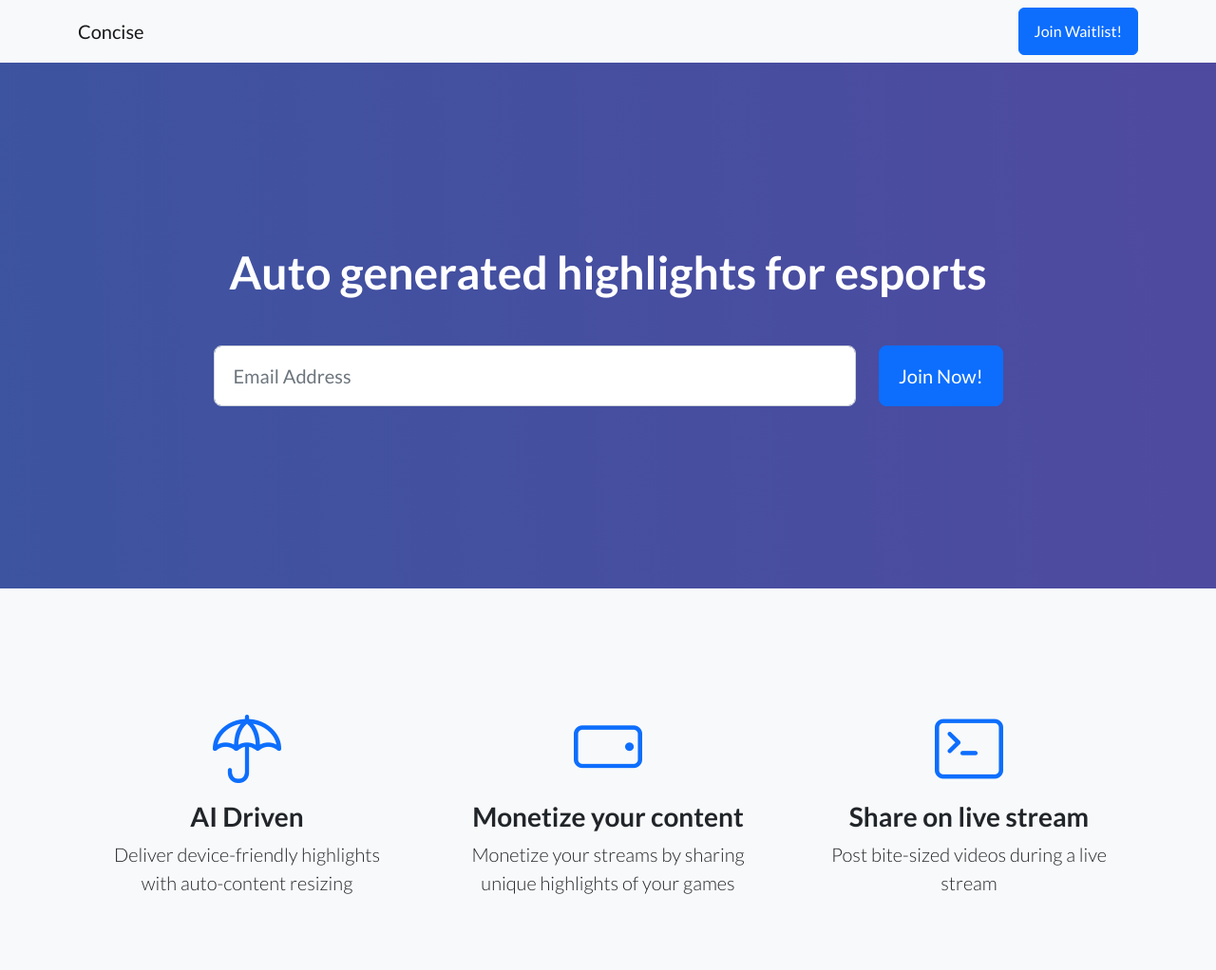
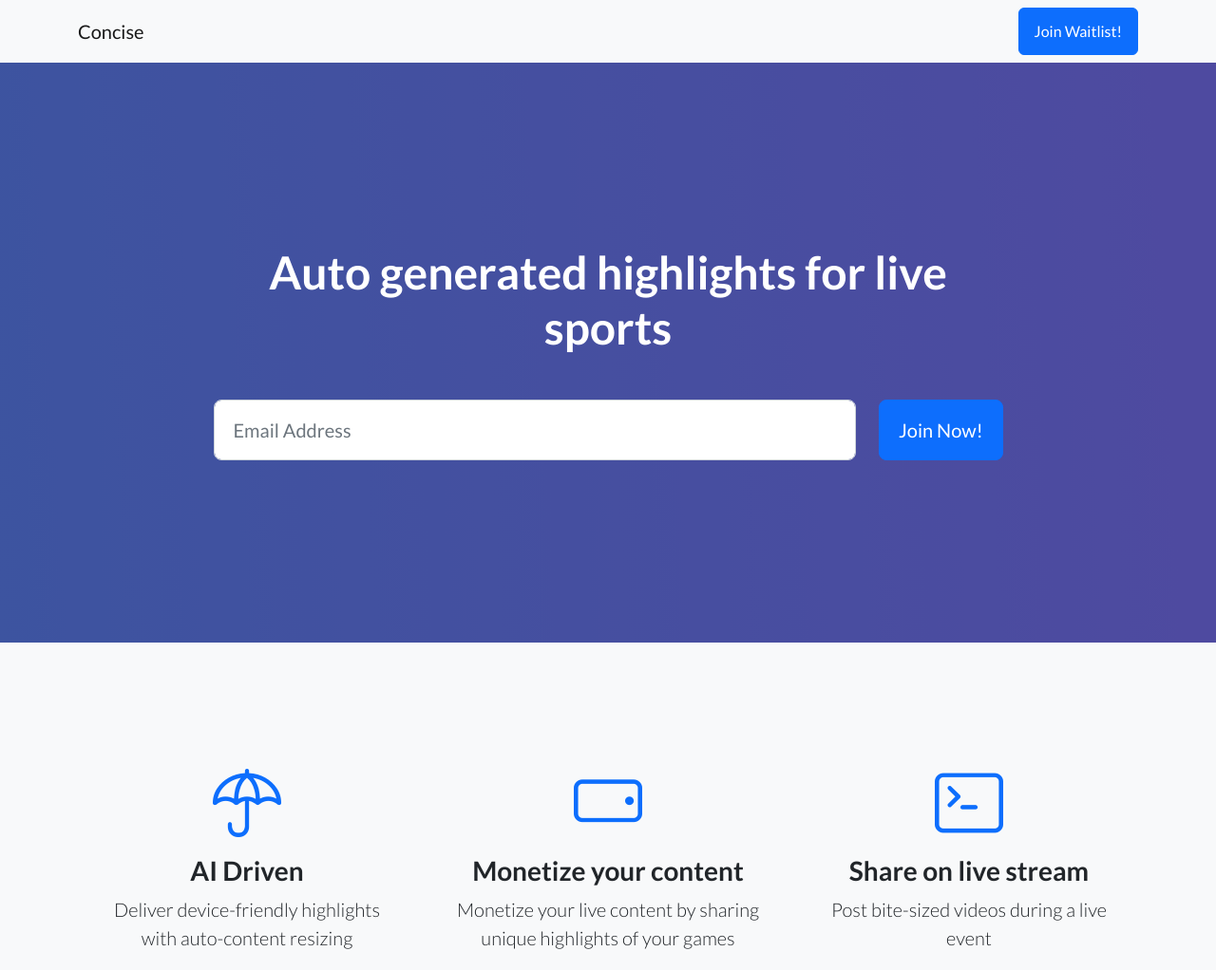
Before and after one commit to concisehq/concisehq.github.io, a plain HTML site: page index.html in a window 1280 px wide. Shown: the top 1022 px of the page at 95% size. Drawn offline with nearby package versions, Linux system fonts and the light colour scheme.

Commit message:
Update index.html

```diff
--- a/index.html
+++ b/index.html
@@ -3,7 +3,7 @@
     <head>
         <meta charset="utf-8" />
         <meta name="viewport" content="width=device-width, initial-scale=1, shrink-to-fit=no" />
-        <meta name="description" content="AI generated highlights of live streams. Generate esports highlights for PubG, Valorant, Call of Duty, Dead by Daylight" />
+        <meta name="description" content="AI generated highlights of live sports Generate sports highlights for Ice Hockey, Cricket, Football, Baseball" />
         <meta name="author" content="concise.live" />
         <title>Concise</title>
         <!-- Favicon-->
@@ -30,7 +30,7 @@
                     <div class="col-xl-9">
                         <div class="text-center text-white">
                             <!-- Page heading-->
-                            <h1 class="mb-5">Auto generated highlights for esports</h1>
+                            <h1 class="mb-5">Auto generated highlights for live sports</h1>
                             <form id="waitlistForm1" onsubmit="joinWaitlist('emailInput1')">
                                 <!-- Email address input-->
                                 <div class="row">
@@ -70,14 +70,14 @@
                         <div class="features-icons-item mx-auto mb-5 mb-lg-0 mb-lg-3">
                             <div class="features-icons-icon d-flex"><i class="bi-phone-landscape m-auto text-primary"></i></div>
                             <h3>Monetize your content</h3>
-                            <p class="lead mb-0">Monetize your streams by sharing unique highlights of your games</p>
+                            <p class="lead mb-0">Monetize your live content by sharing unique highlights of your games</p>
                         </div>
                     </div>
                     <div class="col-lg-4">
                         <div class="features-icons-item mx-auto mb-0 mb-lg-3">
                             <div class="features-icons-icon d-flex"><i class="bi-terminal m-auto text-primary"></i></div>
                             <h3>Share on live stream</h3>
-                            <p class="lead mb-0">Post bite-sized videos during a live stream</p>
+                            <p class="lead mb-0">Post bite-sized videos during a live event</p>
                         </div>
                     </div>
                 </div>
@@ -104,7 +104,7 @@
                     <div class="col-lg-6 order-lg-2 text-white showcase-img" style="background-image: url('assets/img/bg-showcase-3.jpg')"></div>
                     <div class="col-lg-6 order-lg-1 my-auto showcase-text">
                         <h2>Flexible & Customizable</h2>
-                        <p class="lead mb-0">Designed with our users in mind, our products help content creators and editors improve their workflows</p>
+                        <p class="lead mb-0">Designed with our users in mind, our products help broadcasters and editors improve their workflows</p>
                     </div>
                 </div>
             </div>
```
